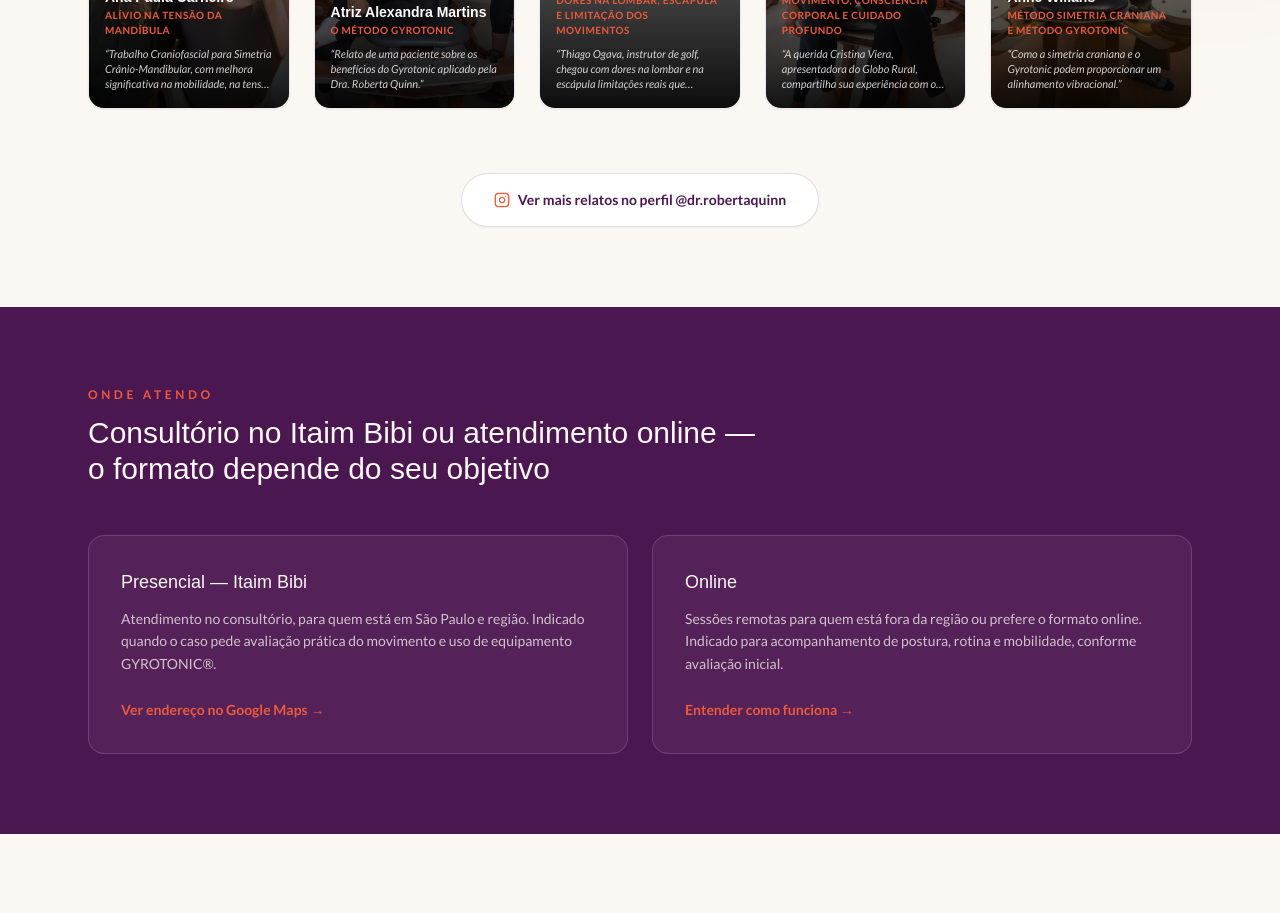
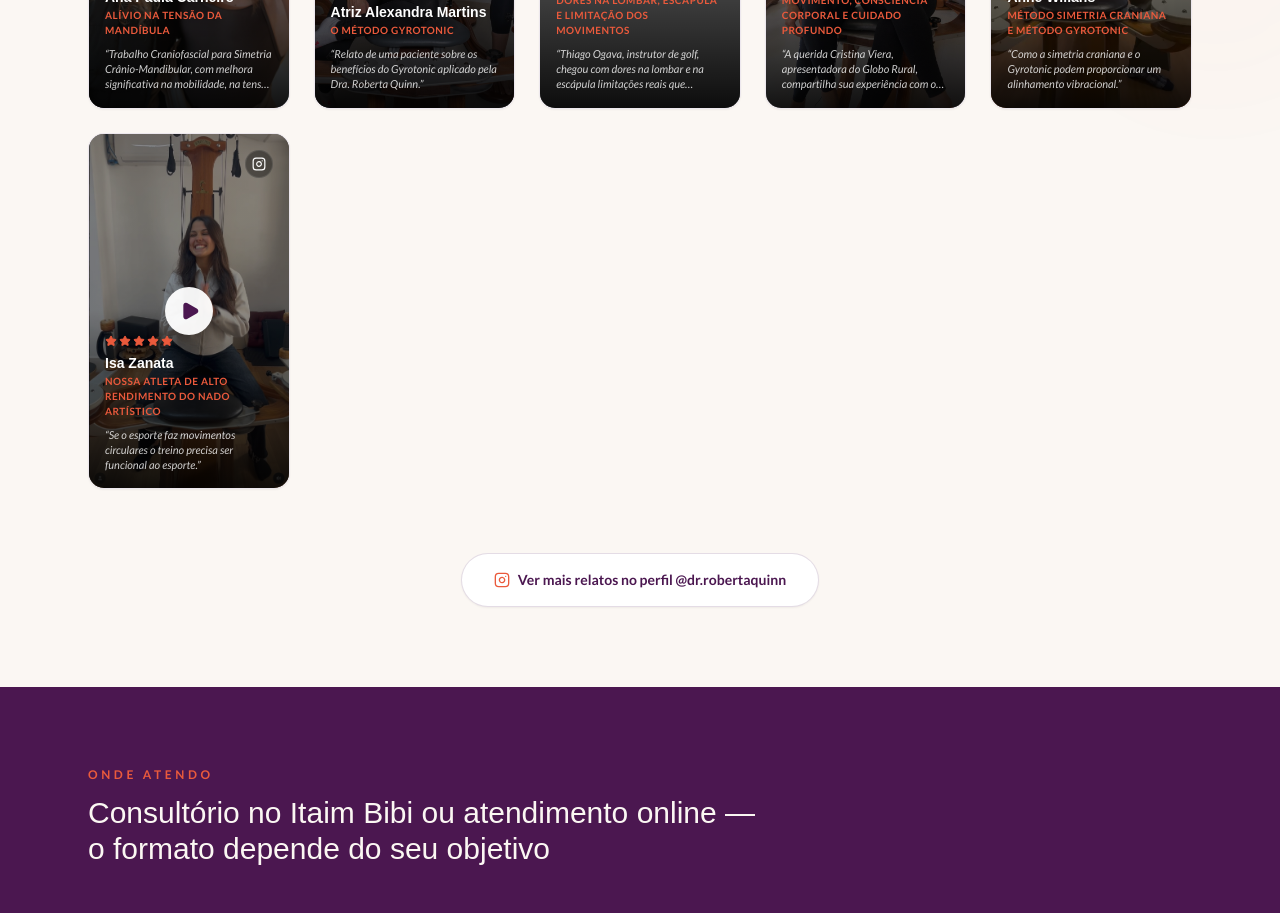
Before and after one commit to unicain/robertaquinn, a React (Vite) app: page / in a window 1280 px wide. Shown: the part 6960-7873 px from the top of the page. Built offline with nearby package versions, Linux system fonts and the light colour scheme; no server answers; grey boxes are pictures that could not be loaded; the HTML template or start-up script is replaced by a standard one; a web font is replaced by a local one.

Commit message:
feat(testimonials): add Isa Zanata testimonial
Include a new video testimonial for Isa Zanata, an artistic swimming athlete, along with the corresponding thumbnail image.

```diff
--- a/src/components/DepoimentosVideo.tsx
+++ b/src/components/DepoimentosVideo.tsx
@@ -62,6 +62,13 @@ const VIDEO_TESTIMONIALS: VideoTestimonial[] = [
     tratamento: "Método Simetria Craniana e Método Gyrotonic",
     resumo: "Como a simetria craniana e o Gyrotonic podem proporcionar um alinhamento vibracional.",
     thumbnailUrl: "anne_wilians.png",
+  },
+  {
+    id: "DagBBi7sxPV",
+    nome: "Isa Zanata",
+    tratamento: "Nossa atleta de Alto rendimento do Nado Artístico",
+    resumo: "Se o esporte faz movimentos circulares o treino precisa ser funcional ao esporte.",
+    thumbnailUrl: "isa_zanata.png",
   },
 ];
 
```
Also changed, not shown: public/isa_zanata.png (added).
